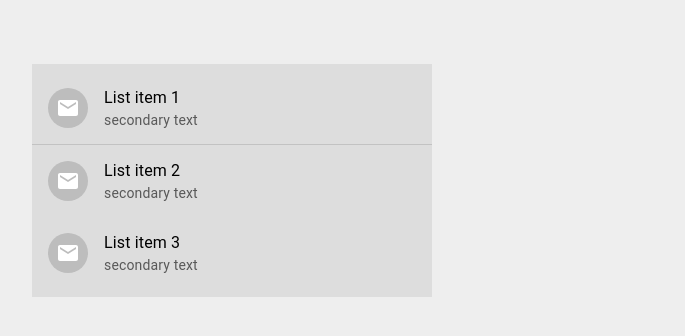
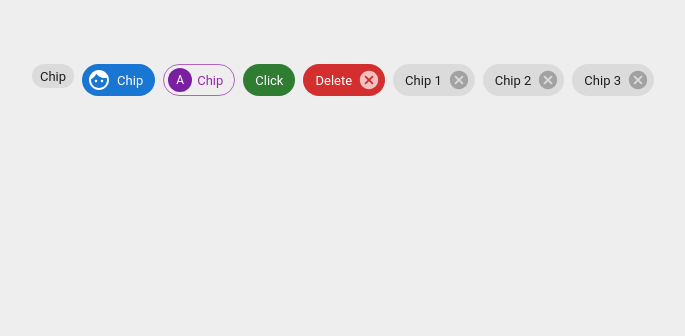
Before and after one commit to amontalvof/react-mui-demo, a React (Create React App) app: page / in a window 1280 px wide. Shown: the top 336 px of the page, without its empty margins (32-717 px from the left). Built offline with nearby package versions, Linux system fonts and the light colour scheme.

Commit message:
feat: Chip

```diff
--- a/src/App.tsx
+++ b/src/App.tsx
@@ -1,5 +1,6 @@
 import './App.css';
-import MuiList from './components/MuiList';
+import MuiChip from './components/MuiChip';
+// import MuiList from './components/MuiList';
 // import MuiBadge from './components/MuiBadge';
 // import MuiAvatar from './components/MuiAvatar';
 // import MuiBottomNavigation from './components/MuiBottomNavigation';
@@ -29,7 +30,7 @@
 function App() {
     return (
         <div className="App">
-            <MuiList />
+            <MuiChip />
         </div>
     );
 }
--- /dev/null
+++ b/src/components/MuiChip.tsx
@@ -0,0 +1,26 @@
+import { useState } from "react";
+import { Face } from "@mui/icons-material";
+import { Avatar, Chip, Stack } from "@mui/material";
+
+const MuiChip = () => {
+    const [chips, setChips] = useState(["Chip 1", "Chip 2", "Chip 3"]);
+
+    const handleDelete = (chipToDelete: string) => {
+        setChips((chips) => chips.filter((chip) => chip !== chipToDelete));
+    };
+
+    return (
+        <Stack direction="row" spacing={1}>
+            <Chip label="Chip" size="small" />
+            <Chip label="Chip" color="primary" size="medium" icon={<Face />} />
+            <Chip label="Chip" color="secondary" size="medium" variant="outlined" avatar={<Avatar>A</Avatar>} />
+            <Chip label="Click" color="success" onClick={() => alert("Click")} />
+            <Chip label="Delete" color="error" onClick={() => alert("Click")} onDelete={() => alert("Delete")} />
+            {chips.map((chip) => (
+                <Chip key={chip} label={chip} onDelete={() => handleDelete(chip)} />
+            ))}
+        </Stack>
+    );
+};
+
+export default MuiChip;
```
